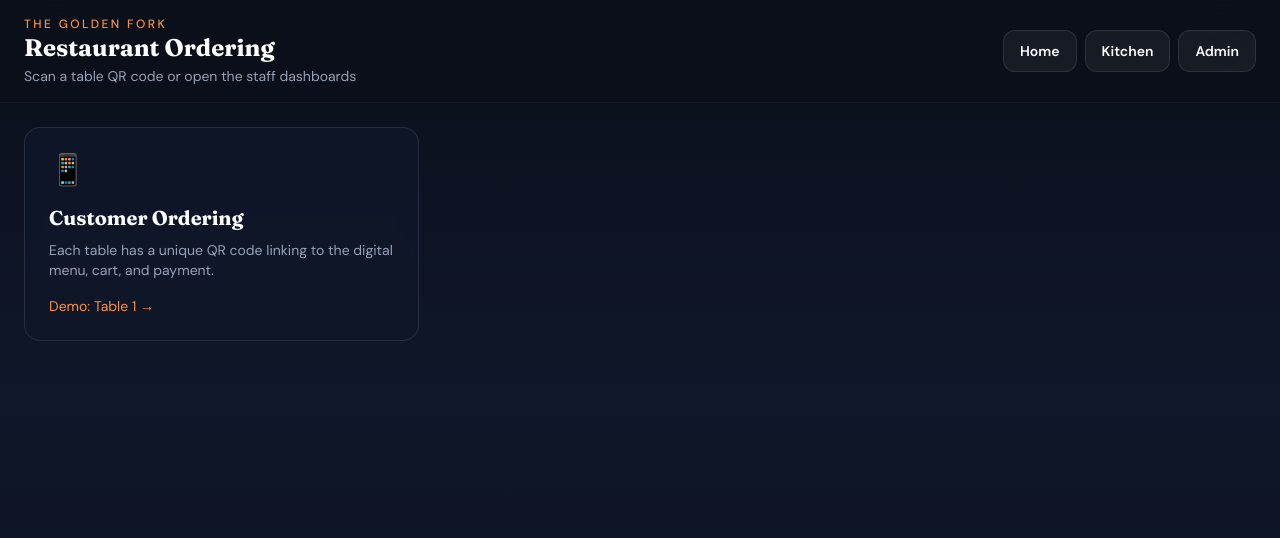
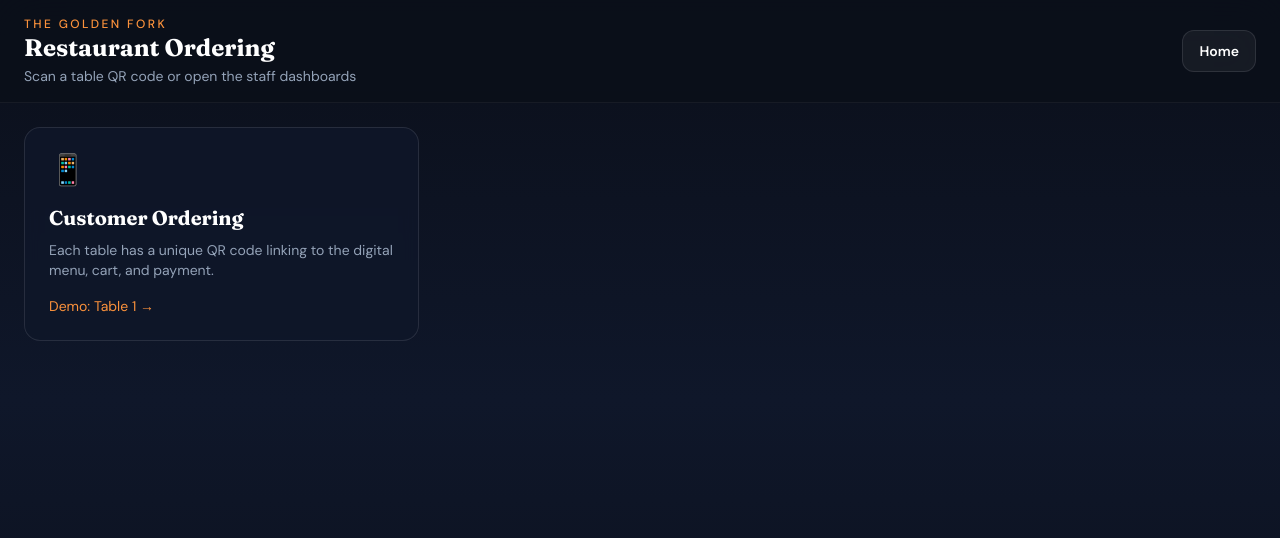
Before and after one commit to mallika070604-tech/restaurant-ordering-system, a React (Vite) app in the folder frontend/: page / in a window 1280 px wide. Shown: the top 538 px of the page. Built offline with nearby package versions, Linux system fonts and the light colour scheme; no server answers; the HTML template or start-up script is replaced by a standard one.

Commit message:
Remove kitchen and admin links

```diff
--- a/frontend/src/components/Navbar.jsx
+++ b/frontend/src/components/Navbar.jsx
@@ -6,12 +6,6 @@ export default function Navbar() {
       <Link to="/" className="btn-secondary text-xs sm:text-sm">
         Home
       </Link>
-      <Link to="/kitchen" className="btn-secondary text-xs sm:text-sm">
-        Kitchen
-      </Link>
-      <Link to="/admin" className="btn-secondary text-xs sm:text-sm">
-        Admin
-      </Link>
     </nav>
   );
 }
```
